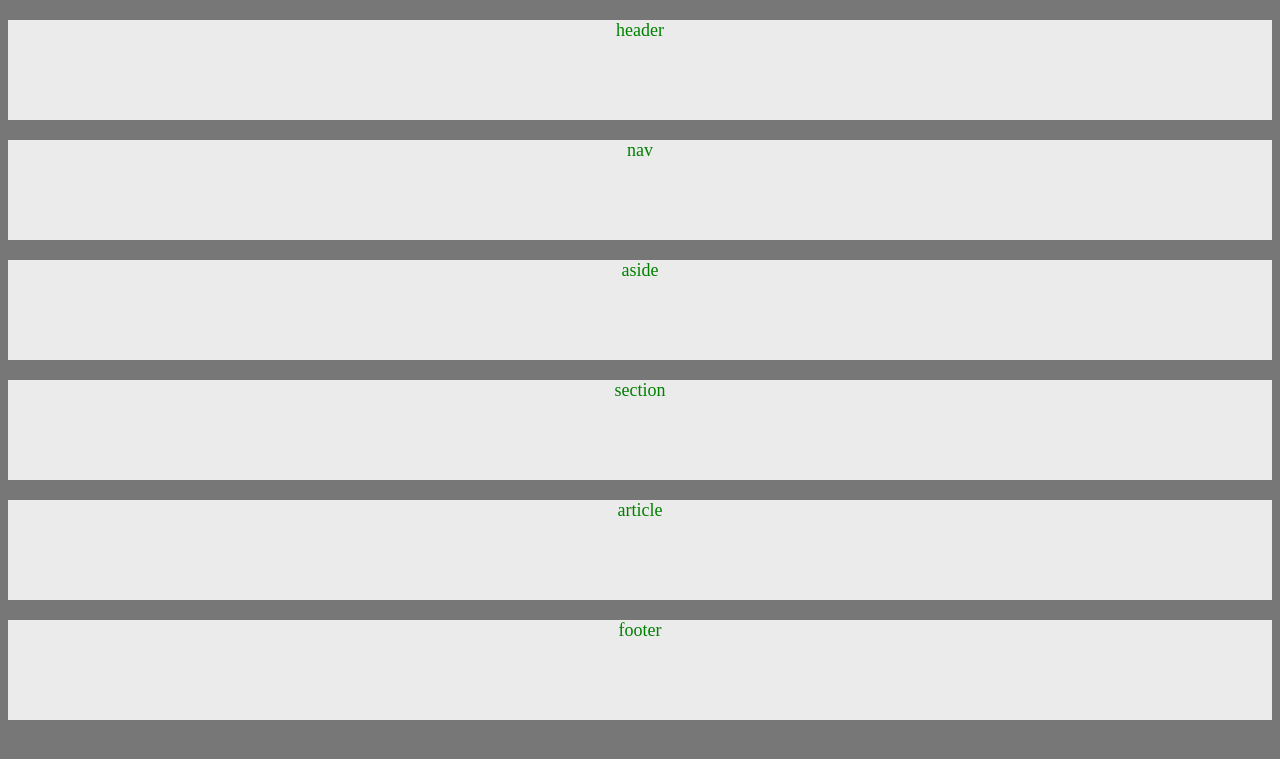
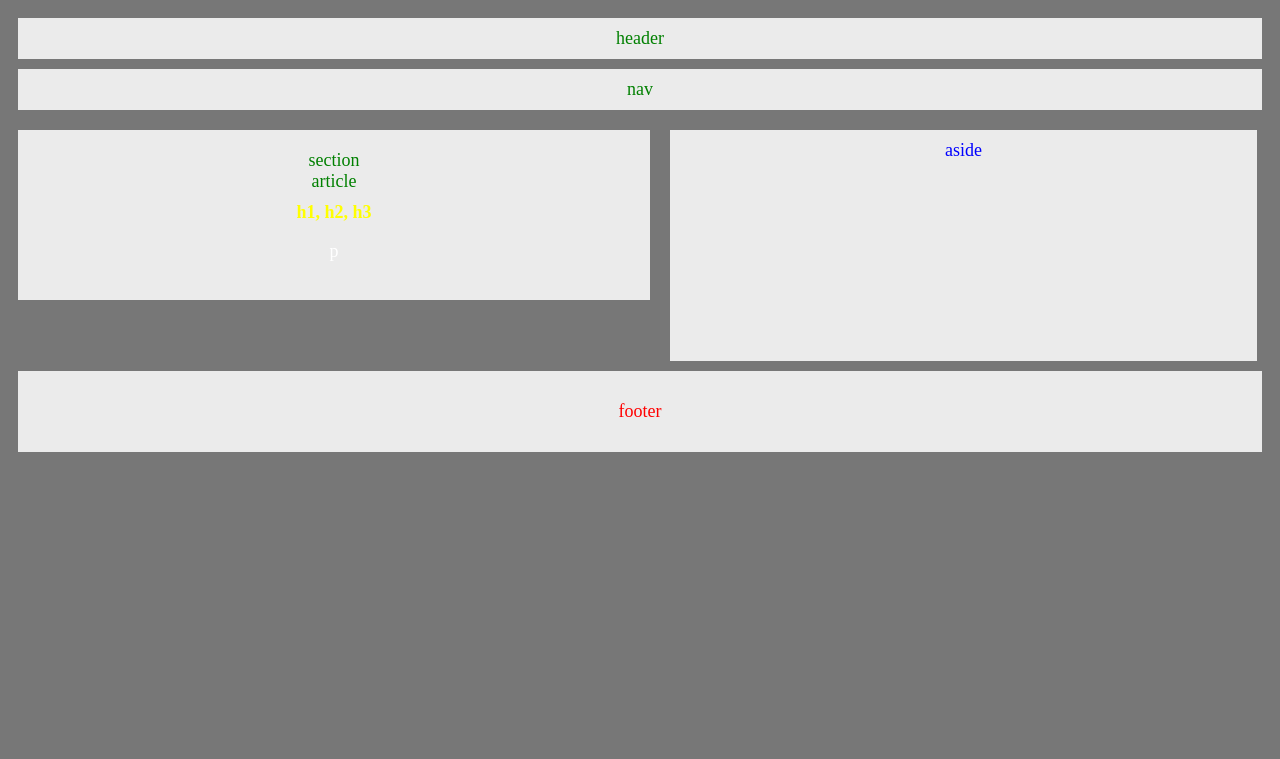
Before and after one commit to robb33/HW-Wireframe, a PHP site: page / in a window 1280 px wide. Shown: the top 759 px of the page. Run offline with PHP 8.4, Linux system fonts and the light colour scheme.

Commit message:
110316upload

```diff
--- a/index.html
+++ b/index.html
@@ -1,56 +1,34 @@
-
 <!DOCTYPE html>
 <html>
 <head>
   	<link rel="stylesheet" href="style.css">
 	<title>Index file</title>
-<style>
-div {
-    display: block;
-	text-align: center;
-	margin: 20px;
-	text-align: center;
-}
-</style>
 
 </head>
+
 <body>
 
-<header>
-	<div>
-		<p>header</p>
-	</div>
-</header>
+	<section>header</section>
+	<section>nav</section>
 
-<nav>
-	<div>
-		<p>nav</p>
-	</div>
-</nav>
 
-<aside>
-	<div>
-		<p>aside</p>
-	</div>
+<div class="container">
+	<section>
+		<header>section</header>
+		<article>
+		<header>article</header>
+			<h1>h1, h2, h3</h1>
+			<p>p</p>
+		</article>
+	</section>
+</div>
 
-</aside>
+<div class="aside">
+aside
+</div>
 
-<section>
-
-	<div>
-		<p>section</p>
-	</div>
-
-</section>
-
-<article>
-	<div>
-		<p>article</p>
-	</div></article>
 <footer>
-<div>
-<p>footer</p>
-</div>
+	footer
 </footer>
 
 </body>
--- a/style.css
+++ b/style.css
@@ -1,63 +1,62 @@
-/*Style Sheet for bio page*/
+/*Style Sheetpage*/
 
 body {
     font-family: "Times New Roman", Times, serif;
 	font-size: 18px;
-    background-color: #777;
+	background-color: #777;
+	width: auto;
+	align-content: center;
 }
 
-div {
+section {
+	background-color: #ebebeb;
+	text-align: center;
 	color: green;
-	background-color: #ebebeb;
-	width: auto;
+	margin: 10px;
+	padding: 10px 10px 10px 10px;
 }
 
-header {
-	color: green;
+.container {
 	background-color: #ebebeb;
-	width: auto;
-	height: 100px;
+	text-align: center;
+	color: blue;
+	width: 50%;
+	margin: 10px;
+	float: left;
+}
+
+.aside {
+	background-color: #ebebeb;
+	text-align: center;
+	color: blue;
+	padding: 10px 275px 200px 275px;
+	margin: 10px;
+	float: left;
 }
 
 
-p {
-	color: green;
-	background-color: #ebebeb;
-	width: auto;
-	height: 100px;
+div {
+	color: yellow;
 }
 
-nav {
-	color: green;
-	background-color: #ebebeb;
-	width: auto;
-	height: 100px;
+h1 {
+	font-size: 18px;
+	text-align: center;
+	margin: 10px;
+	color: yellow;
 }
 
-aside {
-	color: green;
+p {
 	background-color: #ebebeb;
-	width: auto;
-	height: 100px;
-}
-
-section {
-	color: green;
-	background-color: #ebebeb;
-	width: auto;
-	height: 100px;
-}
-
-article {
-	color: green;
-	background-color: #ebebeb;
-	width: auto;
-	height: 100px;
+	text-align: center;
+	color: white;
 }
 
 footer {
-	color: green;
 	background-color: #ebebeb;
-	width: auto;
-	height: 100px;
+	text-align: center;
+	color: red;
+	margin: 10px;
+	padding: 30px 30px 30px 30px;
+	clear: both;
 }
```
